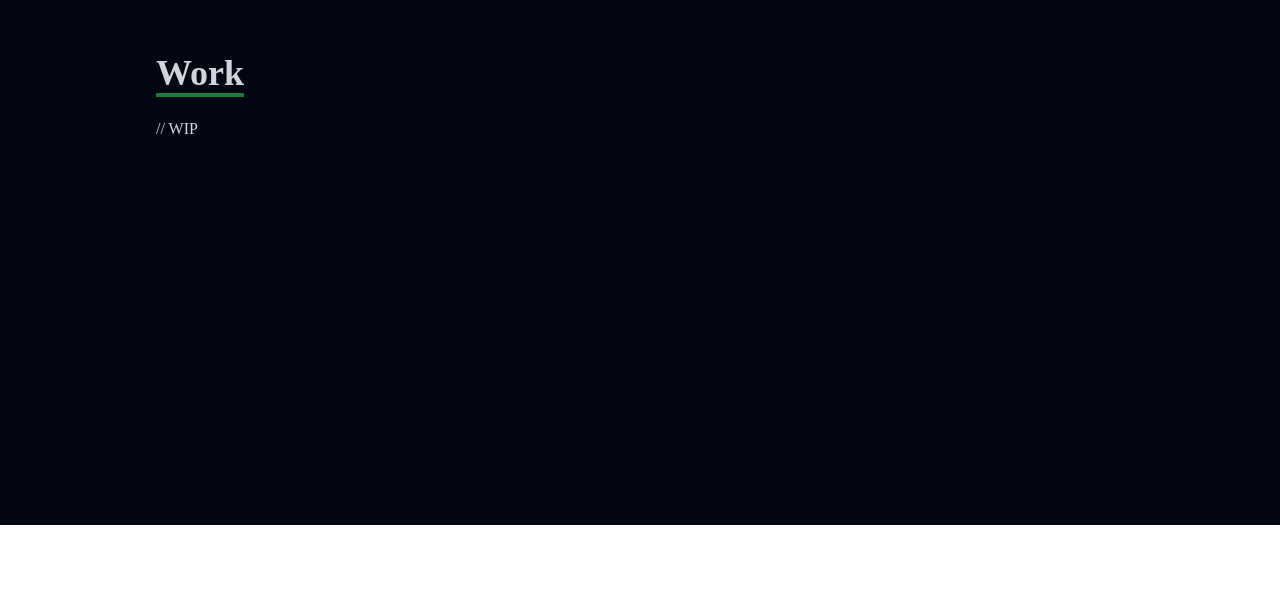
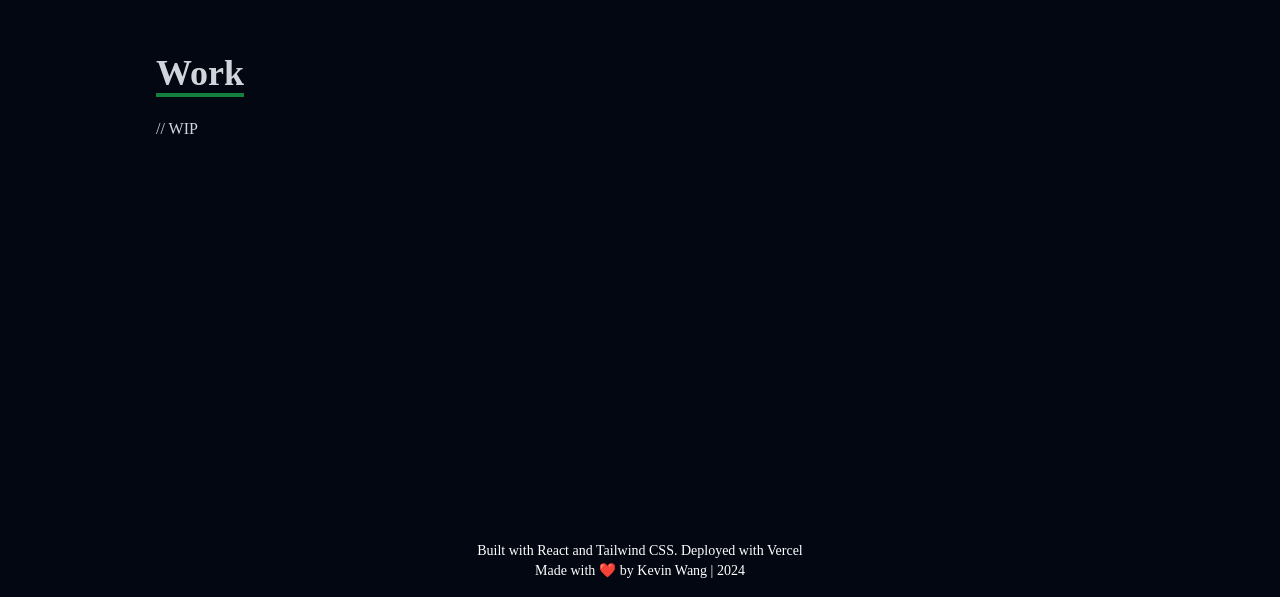
Before and after one commit to KaiWhen/react-portfolio1, a React (Create React App) app: page / in a window 1280 px wide. Shown: the part 2675-3272 px from the top of the page. Before the commit the page ends 3200 px from the top, so only its background shows below. Built offline with nearby package versions, Linux system fonts and the light colour scheme.

Commit message:
Add footer

```diff
--- a/src/App.js
+++ b/src/App.js
@@ -3,6 +3,7 @@ import Navbar from "./components/Navbar";
 import Skills from "./components/Skills";
 import Work from "./components/Work";
 import Experience from "./components/Experience";
+import Footer from "./components/Footer";
 
 function App() {
   return (
@@ -12,6 +13,7 @@ function App() {
       <Skills/>
       <Experience/>
       <Work/>
+      <Footer/>
     </div>
   );
 }
--- /dev/null
+++ b/src/components/Footer.jsx
@@ -0,0 +1,14 @@
+import React from 'react'
+
+const Footer = () => {
+  return (
+    <footer className="w-full bg-gray-950 text-white py-4">
+    <div className="max-w-4xl mx-auto text-center">
+        <p className="text-sm">Built with React and Tailwind CSS. Deployed with Vercel</p>
+        <p className="text-sm">Made with ❤️ by Kevin Wang | {new Date().getFullYear()}</p>
+    </div>
+  </footer>
+  )
+}
+
+export default Footer
```
